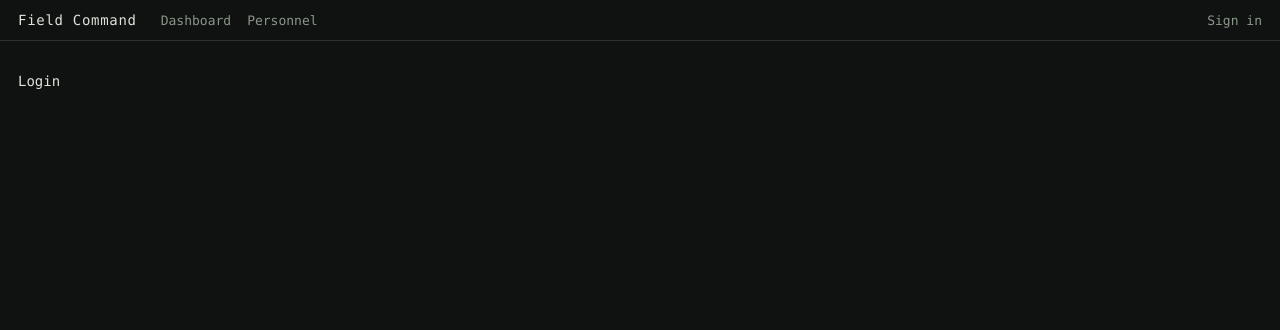
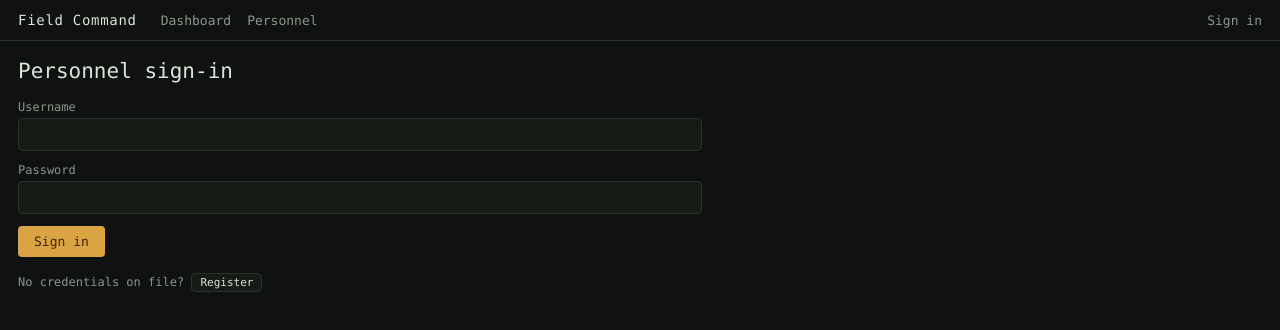
Before and after one commit to userlaaame/Capstone, a React (Vite) app in the folder frontend/: page /login in a window 1280 px wide. Shown: the top 330 px of the page. Built offline with nearby package versions, Linux system fonts and the light colour scheme; no server answers.

Commit message:
feat: add login, registration, and anomaly submission pages

```diff
--- a/frontend/src/pages/Login.jsx
+++ b/frontend/src/pages/Login.jsx
@@ -1,3 +1,94 @@
+import { useState } from 'react';
+import { Navigate } from 'react-router';
+import { useAuth } from '../context/AuthContext.jsx';
+
 export default function Login() {
-    return <p style={{ padding: 18 }}>Login</p>;
+    //FIX 3 - `submitting` comes from AuthContext rather than a local `busy`
+    //useState. It was already tracking exactly this, and two sources of truth for
+    //one flag can drift if a submit is ever triggered from somewhere else.
+    const { user, login, register, error, submitting, clearError } = useAuth();
+
+    const [mode, setMode] = useState('login');
+    const [username, setUsername] = useState('');
+    const [password, setPassword] = useState('');
+
+    //FIX 2 - `error` is shared context state, so it can already hold a failure
+    //from session restore (e.g. "Cannot reach the server") before this form has
+    //ever been touched. Showing that immediately reads as "your login failed"
+    //when it means "we could not check your existing session". Only surface the
+    //message once the user has actually submitted something.
+    const [attempted, setAttempted] = useState(false);
+
+    //if you're already signed in, Navigate replaces the history so going back doesn't
+    //bounce the user straight back here
+    if (user) return <Navigate to="/" replace />;
+
+    async function handleSubmit(e) {
+        e.preventDefault(); //ESSENTIAL
+        setAttempted(true);
+        //no navigate() on success - login() sets `user`, which re-renders this
+        //component into the <Navigate replace> above. Calling both just did the
+        //same job twice, and navigate() pushes where Navigate replaces.
+        await (mode === 'login' ? login(username, password) : register(username, password));
+    }
+
+    //FIX 1 - switching modes fires no request, so nothing else clears the error.
+    //Without this, failing a sign-in and then clicking Register leaves "Invalid
+    //credentials" sitting under the registration form.
+    function toggleMode() {
+        clearError();
+        setAttempted(false);
+        setMode(mode === 'login' ? 'register' : 'login');
+    }
+
+    return (
+        <div className="page">
+            <h2>{mode === 'login' ? 'Personnel sign-in' : 'Request clearance'}</h2>
+
+            <form onSubmit={handleSubmit}>
+                <label className="form-field">
+                    <span>Username</span>
+                    <input
+                        value={username}
+                        onChange={(e) => setUsername(e.target.value)}
+                        autoComplete="username"
+                        required
+                    />
+                </label>
+
+                <label className="form-field">
+                    <span>Password{mode === 'register' && ' (minimum 8 characters)'}</span>
+                    <input
+                        type="password"
+                        value={password}
+                        onChange={(e) => setPassword(e.target.value)}
+                        autoComplete={mode === 'login' ? 'current-password' : 'new-password'}
+                        required
+                    />
+                </label>
+
+                {attempted && error && <p className="form-error">{error}</p>}
+
+                <button className="btn" type="submit" disabled={submitting}>
+                    {submitting ? 'Transmitting...' : mode === 'login' ? 'Sign in' : 'Register'}
+                </button>
+            </form>
+
+            <p style={{ marginTop: 16, fontSize: 12, color: 'var(--muted)' }}>
+                {mode === 'login' ? 'No credentials on file? ' : 'Already registered? '}
+                {/* FIX 4 - type="button" is load-bearing. A <button> with no type
+                    defaults to submit; this one only behaves today because it sits
+                    outside </form>. Move it inside for layout and it would toggle
+                    the mode AND submit the form in one click. */}
+                <button
+                    type="button"
+                    className="btn btn-secondary"
+                    style={{ padding: '2px 8px', fontSize: 11 }}
+                    onClick={toggleMode}
+                >
+                    {mode === 'login' ? 'Register' : 'Sign in'}
+                </button>
+            </p>
+        </div>
+    );
 }
--- a/frontend/src/pages/Submit.jsx
+++ b/frontend/src/pages/Submit.jsx
@@ -1,3 +1,98 @@
+import { useState } from 'react';
+//both are needed: Navigate (component) for the guard below, useNavigate (hook)
+//for the redirect after a successful submit
+import { useNavigate, Navigate } from 'react-router';
+import { useAuth } from '../context/AuthContext.jsx';
+import { useAnomalies } from '../context/AnomalyContext.jsx';
+import { request } from '../api/client.js';
+
 export default function Submit() {
-    return <p style={{ padding: 18 }}>Submit</p>;
+    const { user, token } = useAuth();
+    const { loadScps } = useAnomalies();
+    const navigate = useNavigate();
+
+    const [form, setForm] = useState({ title: '', description: '', imageUrl: '', lat: '', lng: '' });
+    const [error, setError] = useState(null);
+    const [busy, setBusy] = useState(false);
+
+    //this is a route guard, so the unworthy can browse but can't submit
+    if (!user) return <Navigate to="/login" replace />;
+
+    //one handler for every field, e.target.name picks the key
+    const update = (e) => setForm({ ...form, [e.target.name]: e.target.value });
+
+    async function handleSubmit(e) {
+        e.preventDefault();
+        setError(null);
+        setBusy(true);
+
+        try {
+            const body = {
+                title: form.title,
+                description: form.description,
+                ...(form.imageUrl && { imageUrl: form.imageUrl }),
+            };
+
+            //inputs are always strings, Number() them, and GeoJSON has to have [longitude, latitude] IN THAT ORDER
+            if (form.lat && form.lng) {
+                body.lastSeenLocation = {
+                    type: 'Point',
+                    //form.lat, not (form, lat) - a comma there is an argument
+                    //separator, so Number() would read only `form` and give NaN
+                    coordinates: [Number(form.lng), Number(form.lat)],
+                };
+            }
+
+            await request('/scps', { method: 'POST', body, token });
+            await loadScps(); //refresh so the dashboards relects the new submission
+            navigate('/');
+        } catch (err) {
+            setError(err.message);
+        } finally {
+            setBusy(false);
+        }
+    }
+    return (
+        <div className="page">
+            <h2>Submit potential anomaly</h2>
+            <p style={{ fontSize: 12, color: 'var(--muted)' }}>
+                Submissions enter the review queue as unverified. An overseer assigns
+                the item number and object class on verification.
+            </p>
+
+            <form onSubmit={handleSubmit}>
+                <label className="form-field">
+                    <span>Title</span>
+                    <input name="title" value={form.title} onChange={update} required />
+                </label>
+
+                <label className="form-field">
+                    <span>Description</span>
+                    <textarea name="description" rows={5} value={form.description} onChange={update} required />
+                </label>
+
+                <label className="form-field">
+                    <span>Image URL (https only, optional)</span>
+                    <input name="imageUrl" value={form.imageUrl} onChange={update} placeholder="https://..." />
+                </label>
+
+                <div style={{ display: 'flex', gap: 12 }}>
+                    <label className="form-field" style={{ flex: 1 }}>
+                        <span>Latitude</span>
+                        <input name="lat" type="number" step="any" value={form.lat} onChange={update} placeholder="41.76" />
+                    </label>
+                    <label className="form-field" style={{ flex: 1 }}>
+                        <span>Longitude</span>
+                        <input name="lng" type="number" step="any" value={form.lng} onChange={update} placeholder="-72.68" />
+                    </label>
+                </div>
+
+                {error && <p className="form-error">{error}</p>}
+
+                <button className="btn" type="submit" disabled={busy}>
+                    {busy ? 'Transmitting...' : 'Submit report'}
+                </button>
+            </form>
+        </div>
+    );
 }
```
